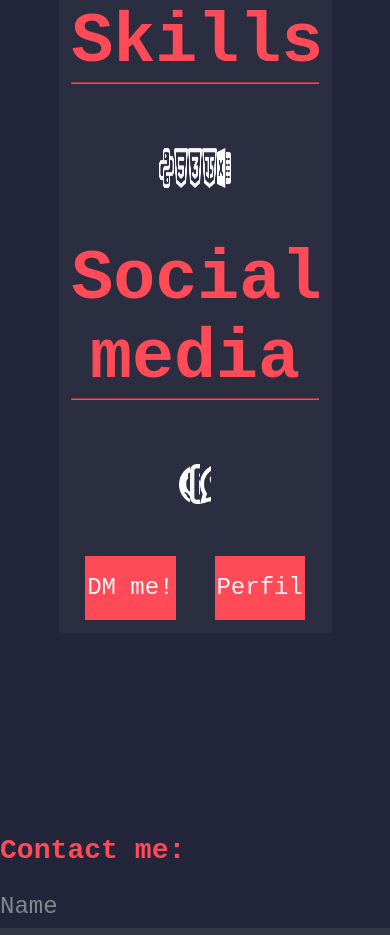
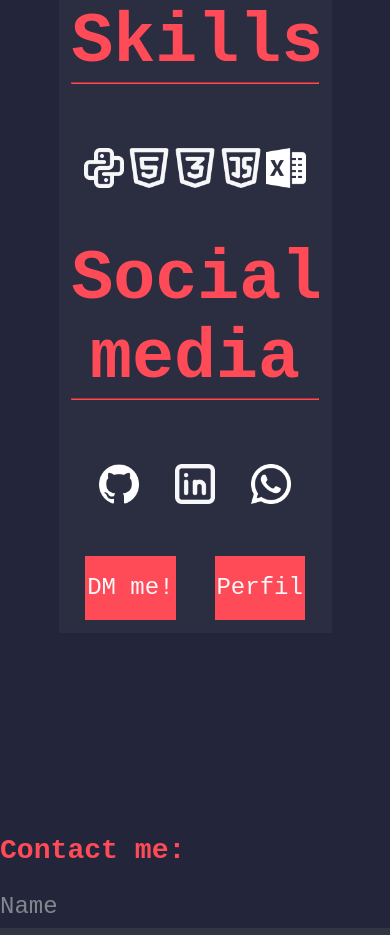
Before and after one commit to ValeAdriano/ValeAdriano.github.io, a plain HTML site: page index.html in a window 390 px wide. Shown: the part 1740-2675 px from the top of the page. Drawn offline with Linux system fonts and the light colour scheme; a web font is replaced by a local one.

Commit message:
Update style.css

```diff
--- a/style.css
+++ b/style.css
@@ -151,7 +151,31 @@ hr {
   .icons{
     width: 40px;
   }
+  .wrapper-icons{
+    display: flex;
+    justify-content: space-evenly;
+    margin-left: 20vw;
+    margin-right: 20vw;
+    padding: 10px;
+  }
+
+  .wrapper-icons .icons{
+    width: 40px;
+    height: 40px;
+    margin-bottom: 5vh;
+
+  }
+
+  .socia-wrapper{
+    display: flex;
+    justify-content: space-evenly;
+    padding: 10px;
+    margin-bottom: 5vh;
+    margin-left: 25vw;
+    margin-right: 25vw;
+  }
 }
+
 
 
 @media (max-width: 500px) {
@@ -234,6 +258,31 @@ hr {
     margin-right: 15vw;
     align-items: center;
     overflow-y: hidden;
+  }
+  .wrapper-icons{
+    display: flex;
+    display: flex;
+    justify-content: space-around;
+    width: 100%;
+    margin: 0;
+  }
+
+  .wrapper-icons .icons{
+    width: 40px;
+    height: 40px;
+    margin-bottom: 5vh;
+
+  }
+
+  .socia-wrapper{
+    display: flex;
+    justify-content: space-around;
+    width: 100%;
+    margin: 0;
+    margin-bottom: 5vh;
+
+
+
   }
 }
 form {
@@ -357,29 +406,3 @@ section{
 form{
   width: 100vw;
 }
-
-
-.wrapper-icons{
-  display: flex;
-  justify-content: space-evenly;
-  margin-left: 20vw;
-  margin-right: 20vw;
-  padding: 10px;
-}
-
-.wrapper-icons .icons{
-  width: 40px;
-  height: 40px;
-  margin-bottom: 5vh;
-
-}
-
-.socia-wrapper{
-  display: flex;
-  justify-content: space-evenly;
-  padding: 10px;
-  margin-bottom: 5vh;
-  margin-left: 25vw;
-  margin-right: 25vw;
-
-}
```
